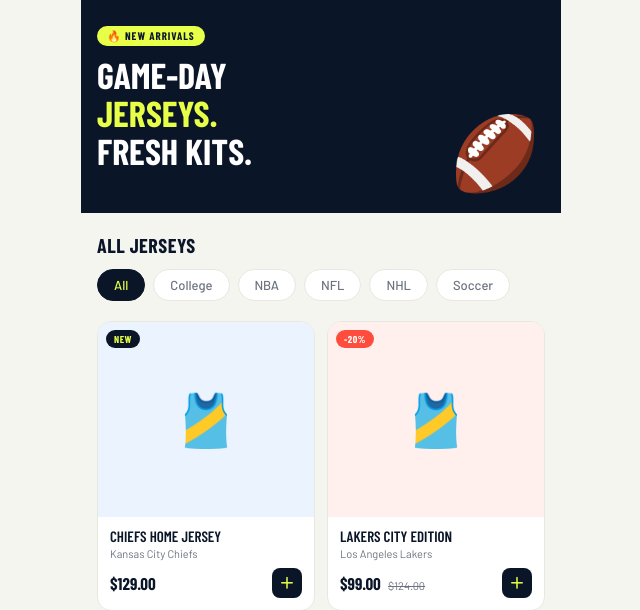
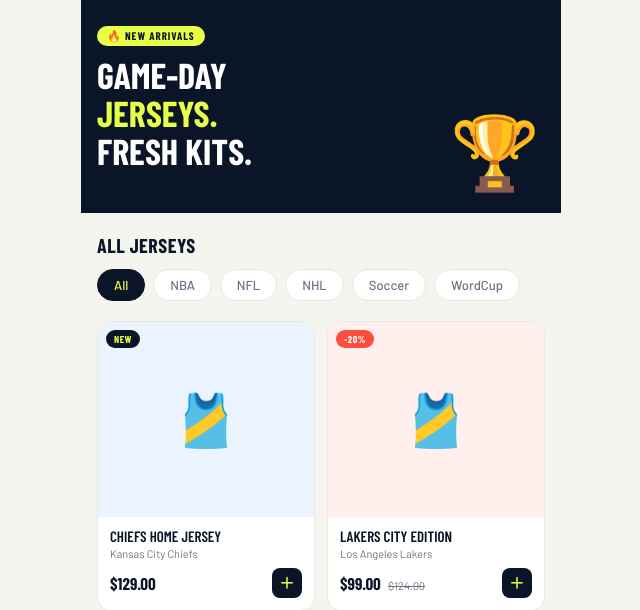
Before and after one commit to Patrick-MUSHIMIYE/E-shop, a Django app: page / in a window 1280 px wide. Shown: the part 56-666 px from the top of the page, without its empty margins (319-959 px from the left). Run offline with Django 4.2, Linux system fonts and the light colour scheme; data comes from the database, SQL or seed files in the repository.

Commit message:
Modified template

```diff
--- a/jerseydrop/settings.py
+++ b/jerseydrop/settings.py
@@ -61,6 +61,9 @@
 DATABASES = {
     'default': dj_database_url.config(
         default=f'sqlite:///{BASE_DIR / "db.sqlite3"}',
+        # default=config(
+        #     'DATABASE_URL',
+        #     default='postgres://postgres:postgres@localhost:5432/e_shop_db'),
         conn_max_age=600,
         ssl_require=config('DATABASE_SSL', default=False, cast=bool),
     )
--- a/store/fixtures/initial_data.json
+++ b/store/fixtures/initial_data.json
@@ -3,7 +3,7 @@
   {"model": "store.category", "pk": 2, "fields": {"name": "NBA", "slug": "nba"}},
   {"model": "store.category", "pk": 3, "fields": {"name": "Soccer", "slug": "soccer"}},
   {"model": "store.category", "pk": 4, "fields": {"name": "NHL", "slug": "nhl"}},
-  {"model": "store.category", "pk": 5, "fields": {"name": "College", "slug": "college"}},
+  {"model": "store.category", "pk": 5, "fields": {"name": "WordCup", "slug": "WordCup"}},
 
   {"model": "store.product", "pk": 1, "fields": {
     "category": 1, "name": "Chiefs Home Jersey", "slug": "chiefs-home-jersey",
--- a/templates/store/product_list.html
+++ b/templates/store/product_list.html
@@ -8,7 +8,7 @@
     <div class="hero__tag">🔥 New Arrivals</div>
     <div class="hero__title">Game-day<br><em>Jerseys.</em><br>Fresh kits.</div>
   </div>
-  <div class="hero__icon">🏈</div>
+  <div class="hero__icon">🏆</div>
 </div>
 {% endif %}
 
```
Also changed, not shown: 1 other file.
